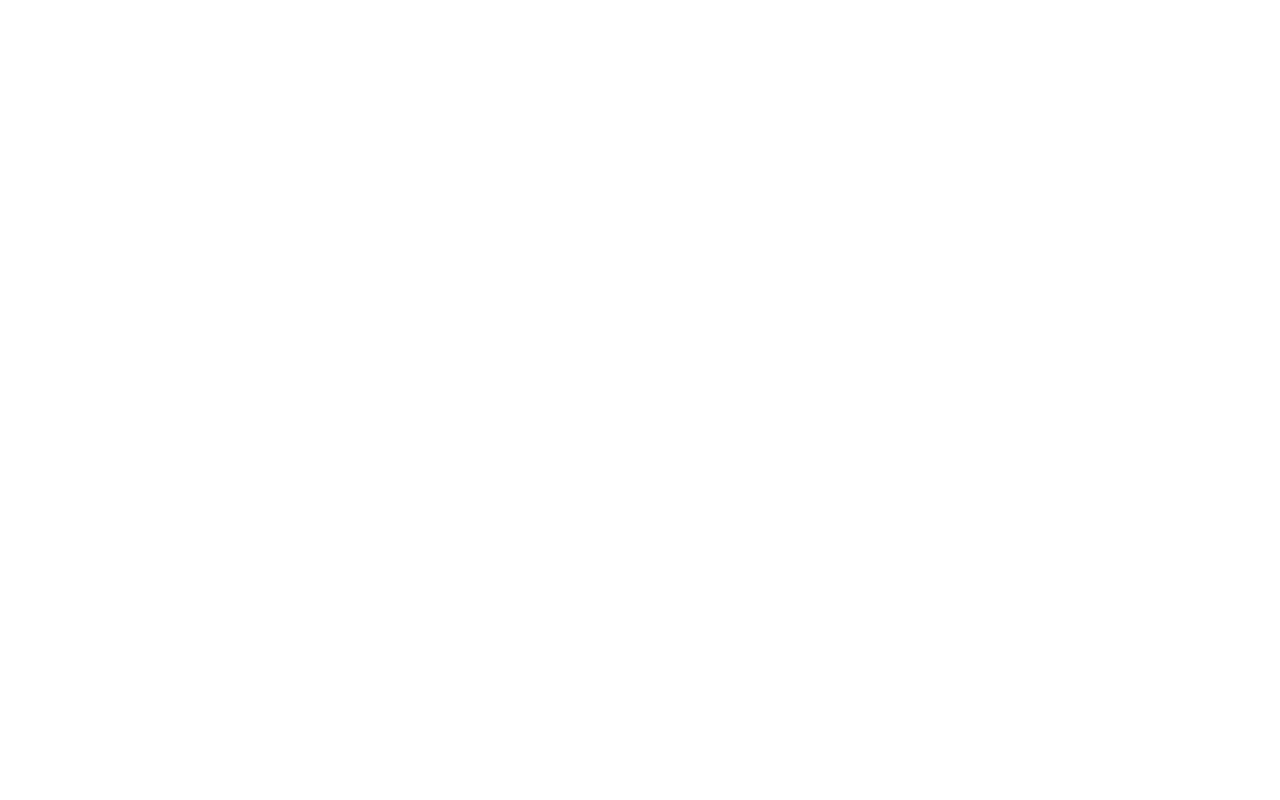
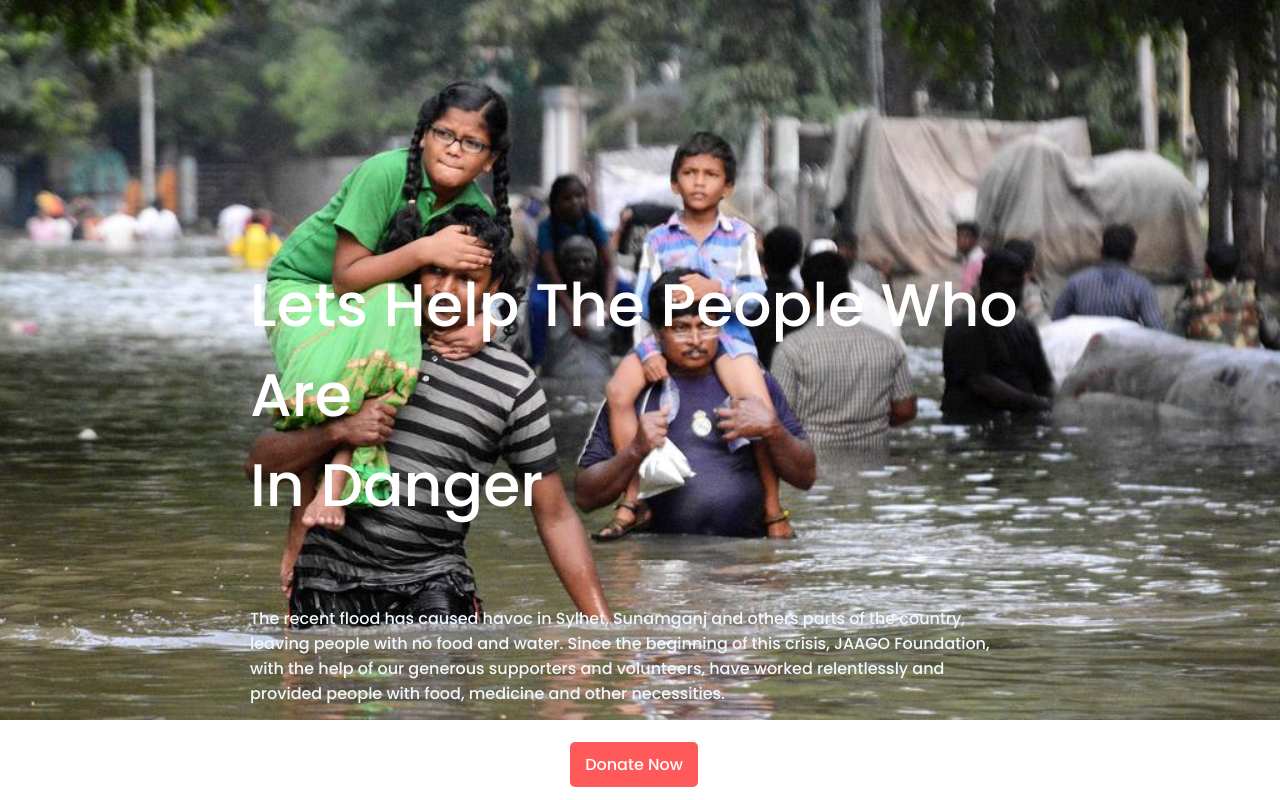
Before and after one commit to Rupak167/Assignment_1, a plain HTML site: page index.html in a window 1280 px wide. Drawn offline with Linux system fonts and the light colour scheme.

Commit message:
header done

```diff
--- a/index.html
+++ b/index.html
@@ -5,6 +5,10 @@
     <meta http-equiv="X-UA-Compatible" content="IE=edge">
     <meta name="viewport" content="width=device-width, initial-scale=1.0">
     <title>Donate To Help</title>
+    <link rel="preconnect" href="https://fonts.googleapis.com">
+    <link rel="preconnect" href="https://fonts.gstatic.com" crossorigin>
+    <link href="https://fonts.googleapis.com/css2?family=Poppins:wght@500&display=swap" rel="stylesheet">
+    <link rel="stylesheet" href="style.css">
 
 </head>
 <body>
@@ -12,8 +16,16 @@
           Header Section
     ------------------------->
     <section class="header">
+        <div class="header-container">
+            <P class="header_title">Lets Help The People Who Are <br> In Danger </P>
+            <div class="header-discription">
+                <p>The recent flood has caused havoc in Sylhet, Sunamganj and others parts of the country, leaving people with no food and water. Since the beginning of this crisis, JAAGO Foundation, with the help of our generous supporters and volunteers, have worked relentlessly and provided people with food, medicine and other necessities.</p>
+            </div>
+            <a class="donate-btn" href="#">Donate Now</a>
+        </div>
+    </section>
 
-    </section>
+
 
 </body>
 </html>
--- a/style.css
+++ b/style.css
@@ -0,0 +1,51 @@
+/*-----------------------
+     Body style
+---------------------*/
+
+body{
+    font-family: 'Poppins', sans-serif;
+    margin: 0px;
+    padding: 0px;
+}
+
+/*-----------------------
+     Header style
+---------------------*/
+.header{
+    width: 100%;
+    height: 800px;
+    background-image: url(images/donation4.jpg);
+    background-repeat: no-repeat;
+    background-size: 100%;
+}
+.header-container{
+    display: flex;
+    flex-direction: column;
+    align-items: center;
+    position: absolute;
+    width: 60%;
+    height: 500px;
+    margin-top: 200px;
+    margin-left: 250px;
+}
+
+.header_title{
+
+    color: white;
+    font-size: 60px;
+
+}
+.header-discription{
+    color: aliceblue;
+    margin-top: 0px;
+    padding-top: 0px;
+
+}
+.donate-btn{
+    text-decoration: none;
+    color: white;
+    background-color: #FF5959;
+    padding: 10px 15px;
+    margin-top: 20px;
+    border-radius: 5px;
+}
```
